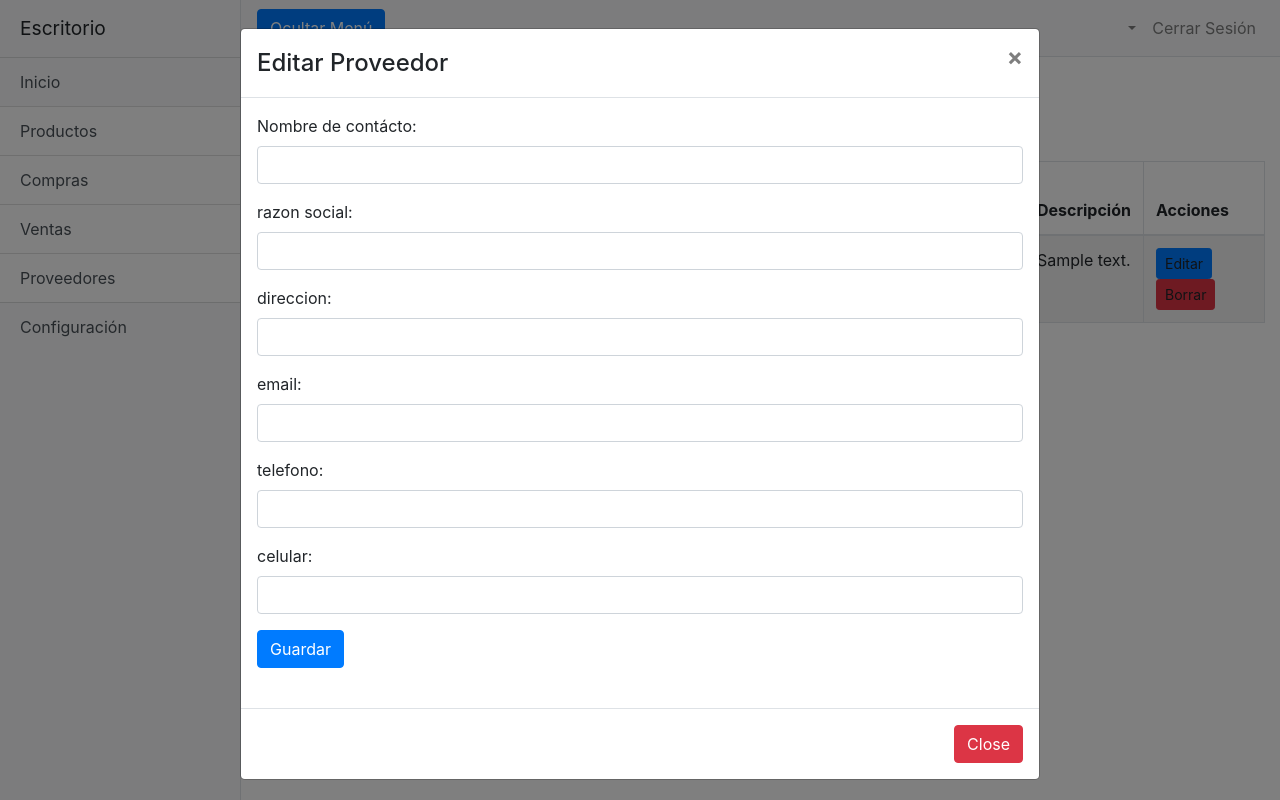
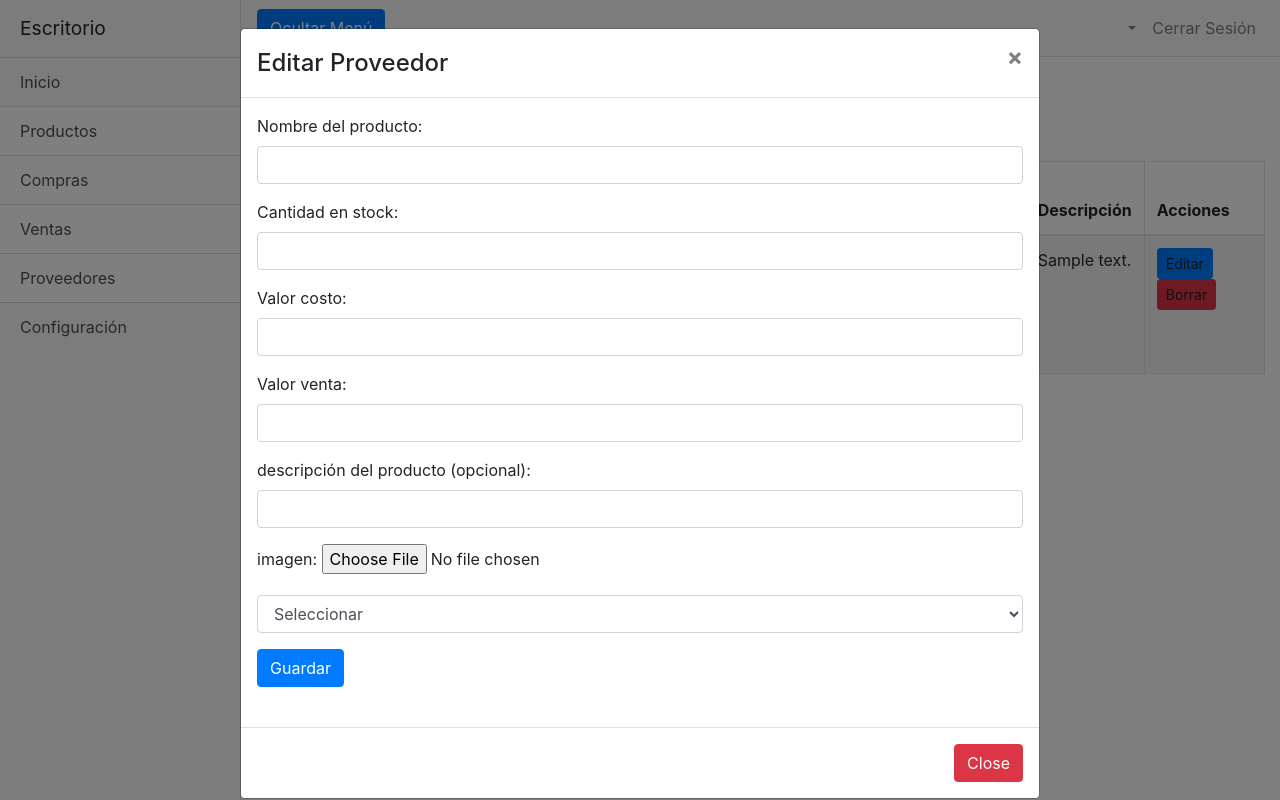
Before and after one commit to angie-espitia/comerciantes, a Django app: template main/templates/app/producto/view_producto.html in a window 1280 px wide, after a click on "Editar". Run offline with Django 3.2, Linux system fonts and the light colour scheme; the template is opened without the code that fills it: most values are stand-ins (such as "Sample title", 1, 10 or a date in 2020); grey boxes marked "Sample" are stand-in pictures; some libraries are stand-ins or nearby versions.

Commit message:
prodcuto view

```diff
--- a/main/forms.py
+++ b/main/forms.py
@@ -7,7 +7,7 @@ class ProductoForm(forms.ModelForm):
     class Meta:
         model = Producto
         fields = ('__all__' )
-        exclude = ('codigo',)
+        exclude = ('codigo', 'imagen')
         labels = { 'nombre': 'Nombre del Producto',
         			'stock': 'stock',
         			'valor_costo': 'valor_costo',
--- a/main/models.py
+++ b/main/models.py
@@ -66,8 +66,7 @@ class Venta(models.Model):
 ## subir imagenes por carpeta de usuario
 def get_upload_path(instance, filename):
     # file will be uploaded to MEDIA_ROOT/user_<id>/<filename>
-    detalle_usuario = detalle_usuario_producto.objects.filter(producto_id=instance.id)
-    print(instance.id)
+    detalle_usuario = detalle_usuario_producto.objects.get(producto_id=instance.id)
     return 'user_{0}/{1}'.format(detalle_usuario.usuario_id.id, filename)
 
 class Producto(models.Model):
--- a/main/templates/app/producto/view_producto.html
+++ b/main/templates/app/producto/view_producto.html
@@ -1,4 +1,5 @@
 {% extends 'app/base_app.html' %}
+{% load staticfiles %}
 {% block title %} Inicio {% endblock %}
 
 {%  block content %}
@@ -29,11 +30,15 @@
         <td>{{ row.producto_id.stock }}</td>
         <td>{{ row.producto_id.valor_costo }}</td>
         <td>{{ row.producto_id.valor_venta }}</td>
-        <td>{{ row.producto_id.imagen }}</td>
+        {% if row.producto_id.imagen %}
+        <td> <img src="/media/{{ row.producto_id.imagen }}" class="img-fluid" style="max-width: 150px;">  </td>
+        {% else %}
+        <td> <img src="{% static 'img/nofoto.png' %}" class="img-fluid" style="max-width: 50px;"> </td>
+        {% endif %}
         <td>{{ row.proveedor_id.razon_social }}</td>
         <td>{{ row.producto_id.descripcion }}</td>
         <td>
-          <a id="{{row.proveedor_id.id}}" class="btn btn-primary btn-sm" data-toggle="modal" data-target="#editarmodal" onclick="datos(this.id)"> Editar </a>
+          <a id="{{row.producto_id.id}}" class="btn btn-primary btn-sm" data-toggle="modal" data-target="#editarmodal" onclick="datos(this.id)"> Editar </a>
           <a id="{{row.proveedor_id.id}}" class="btn btn-danger btn-sm" data-toggle="modal" data-target="#eliminarmodal" onclick="datos2(this.id)">Borrar</a>
         </td>
       </tr>
@@ -63,42 +68,52 @@
                 {% csrf_token %}
 
           <div class="form-group">
-                  <input id="id_p" hidden="false">
-                  <label>Nombre de contácto:</label>
-                  <input type="text" class="form-control" id="nombre_p">
+            <label>Nombre del producto:</label>
+            <input type="text" class="form-control" name="nombre" id="nombre_p" required>
             <div id="errornombre"></div>
           </div>
 
           <div class="form-group">
-                  <label>razon social:</label>
-                  <input type="text" class="form-control" id="razon_social_p" required>
+            <label>Cantidad en stock:</label>
+            <input type="text" class="form-control" name="stock" id="stock_p" required>
+            <div id="errorcantidad"></div>
           </div>
 
           <div class="form-group">
-                  <label>direccion:</label>
-                  <input type="text" class="form-control" id="direccion_p">
+            <label>Valor costo:</label>
+            <input type="text" class="form-control" name="valor_costo" id="valor_costo_p" required>
+            <div id="errorvalor_costo"></div>
           </div>
 
           <div class="form-group">
-                  <label>email:</label>
-                  <input type="text" class="form-control" id="email_p">
-                  <div id="erroremail"></div>
+            <label>Valor venta:</label>
+            <input type="text" class="form-control" name="valor_venta" id="valor_venta_p" required>
+            <div id="errorvalor_venta"></div>
+          </div>
+
+
+          <div class="form-group">
+            <label>descripción del producto (opcional):</label>
+            <input type="text" class="form-control" name="descripcion" id="descripcion_p">
           </div>
 
                  <div class="form-group">
-                  <label>telefono:</label>
-                  <input type="text" class="form-control" id="telefono_p">
-                  <div id="errortelefono"></div>
+                  <label>imagen:</label>
+                  <input type="file" name="imagen" class="filestyle" data-buttonText="Select a File">
+                  <div id="errorimagen"></div>
                 </div>
 
                 <div class="form-group">
-                  <label>celular:</label>
-                  <input type="text" class="form-control" id="celular_p">
-                  <div id="errorcelular"></div>
+                  <select class="form-control" name='usuario_proveedor' >
+                    <option value="0" >Seleccionar</option>
+                    {% for row in usuario_proveedor %}
+                      <option value="{{ row.id }}"> {{ row.proveedor_id.razon_social }} </option>
+                    {% endfor %}
+                  </select>
                 </div>
 
 
-                  <button class="save btn btn-primary" type="submit" onclick="Actualizar()">Guardar</button>
+                <button class="save btn btn-primary" type="submit">Guardar</button>
                 <br><br>
             </form>
 
@@ -138,3 +153,35 @@
   </div>
 
  {% endblock %}
+
+ {% block javascript %}
+ <script>
+    function datos(id) {
+
+        console.log(id);
+        var csrftoken = '{{ csrf_token }}';
+        $.ajax({
+          headers: {'X-CSRF-TOKEN': csrftoken},
+          method: "GET",
+          url: '/proveedores/editar/'+id+'/',
+          dataType: 'json',
+          data: { "csrfmiddlewaretoken": csrftoken,
+              "id": id }
+        })
+
+        .done(function(response){
+          console.log(response);
+          var res = response;
+
+          $('#nombre_p').val(res.nombre);
+          $('#stock_p').val(res.stock);
+          $('#valor_costo_p').val(res.valor_costo);
+          $('#valor_venta_p').val(res.valor_venta);
+          $('#descripcion_p').val(res.descripcion);
+          $('#imagen_p').val(res.imagen);
+          &('#proveedor_p').val(res.proveedor);
+
+        });
+      }
+</script>
+ {% endblock %}
--- a/tenderos/settings.py
+++ b/tenderos/settings.py
@@ -129,7 +129,7 @@ STATIC_URL = '/static/'
 #Directorio donde se almacenaran archivos css
 STATICFILES_DIRS = [ BASE_DIR + '/static' ]
 
-MEDIA_ROOT = [ BASE_DIR + '/media' ]
+MEDIA_ROOT = os.path.join(BASE_DIR, 'media')
 
 MEDIA_URL = '/media/'
 
--- a/tenderos/urls.py
+++ b/tenderos/urls.py
@@ -23,3 +23,5 @@ urlpatterns = [
     re_path('productos/(?P<pk>\d+)/', view_producto, name='view_producto'),
     re_path('productos/nuevo/(?P<pk>\d+)/', agregar_producto, name='agregar_producto'),
 ]
+
+urlpatterns += static(settings.MEDIA_URL, document_root=settings.MEDIA_ROOT)
```
Also changed, not shown: main/templates/app/producto/agregar_producto.html (+1 -91 lines), main/templates/app/producto/editar_producto.html (added, +42 -0 lines), main/views.py (+33 -8 lines), media/user_luna/20190703_104603.jpg (added), media/user_luna/559188_103492423129992_1657414864_n.png (added), static/img/nofoto.png (added), 1 other file. Lines whose indentation alone changed are shown as unchanged.
